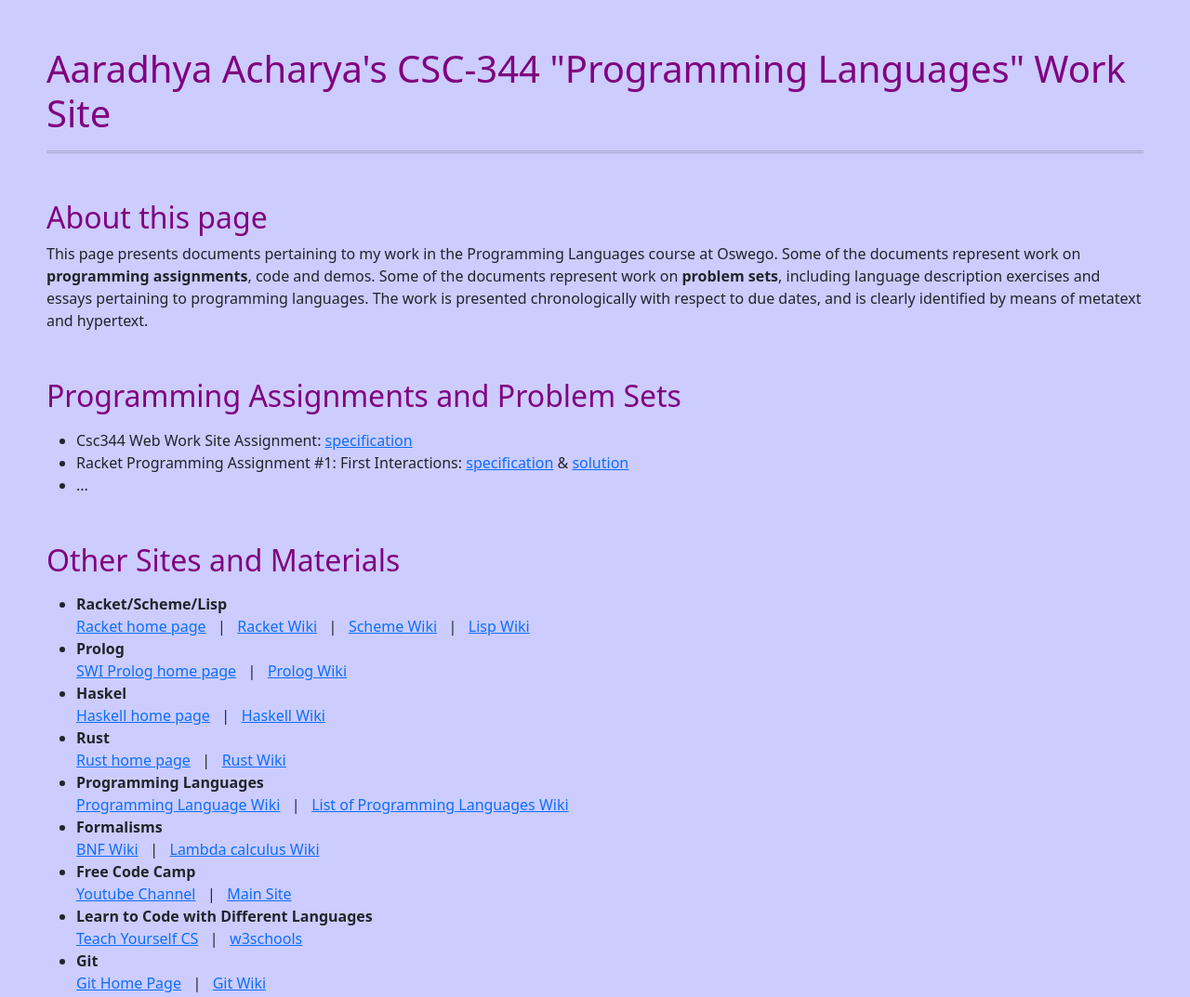
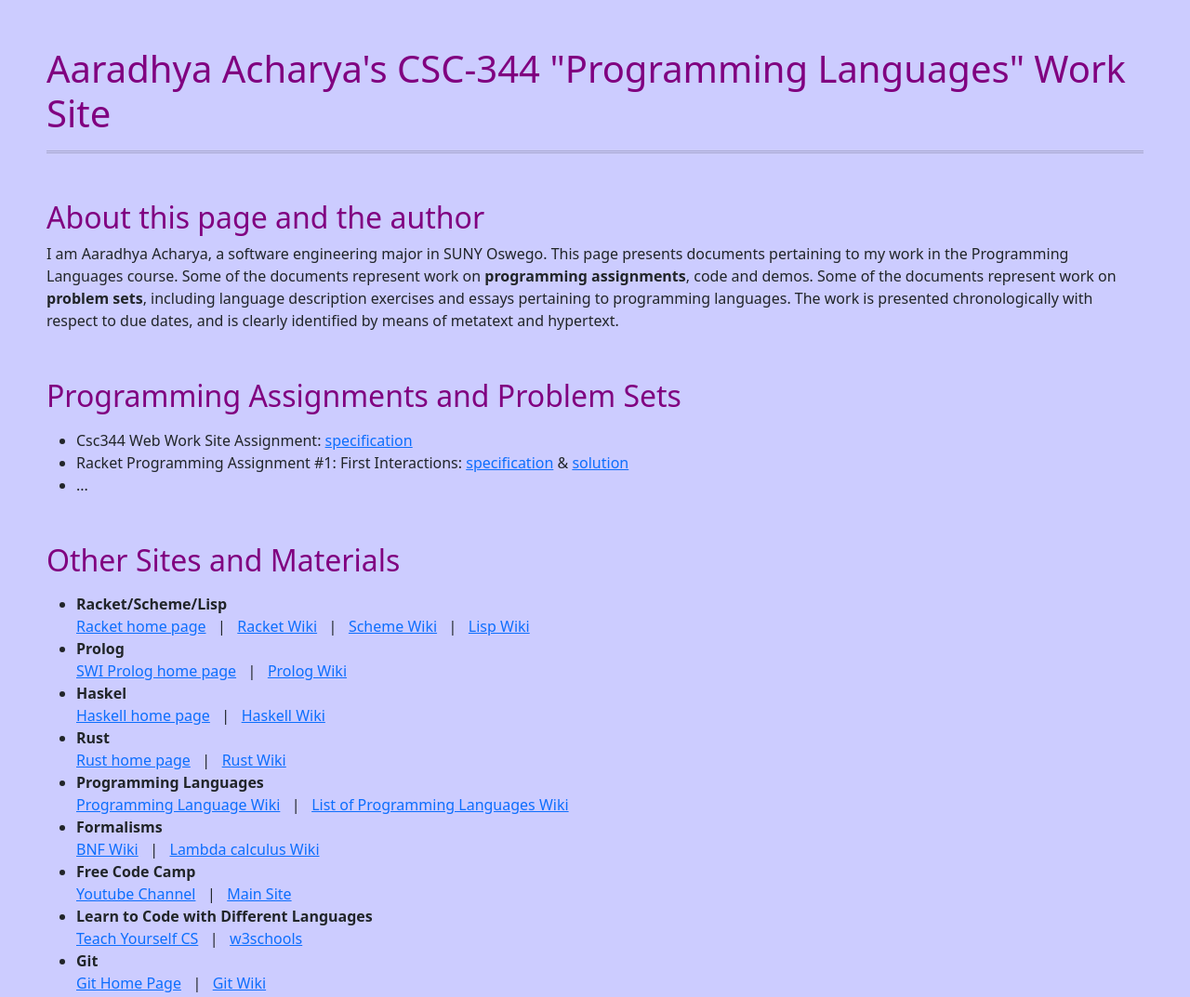
Before and after one commit to aaradhyaach/csc344, a plain HTML site: page index.html in a window 1280 px wide. Shown: the whole page at 93% size. Drawn offline with nearby package versions, Linux system fonts and the light colour scheme.

Commit message:
infoOnMe

```diff
--- a/index.html
+++ b/index.html
@@ -17,9 +17,9 @@
   </div>
 
   <div class="block">
-    <h2>About this page</h2>
+    <h2>About this page and the author</h2>
     <p>
-      This page presents documents pertaining to my work in the Programming Languages course at Oswego. Some of the documents represent work on <b>programming assignments</b>, code and demos. Some of the documents represent work on <b>problem sets</b>, including language description exercises and essays pertaining to programming languages. The work is presented chronologically with respect to due dates, and is clearly identified by means of metatext and hypertext.
+      I am Aaradhya Acharya, a software engineering major in SUNY Oswego. This page presents documents pertaining to my work in the Programming Languages course. Some of the documents represent work on <b>programming assignments</b>, code and demos. Some of the documents represent work on <b>problem sets</b>, including language description exercises and essays pertaining to programming languages. The work is presented chronologically with respect to due dates, and is clearly identified by means of metatext and hypertext.
     </p>
   </div>
 
```
